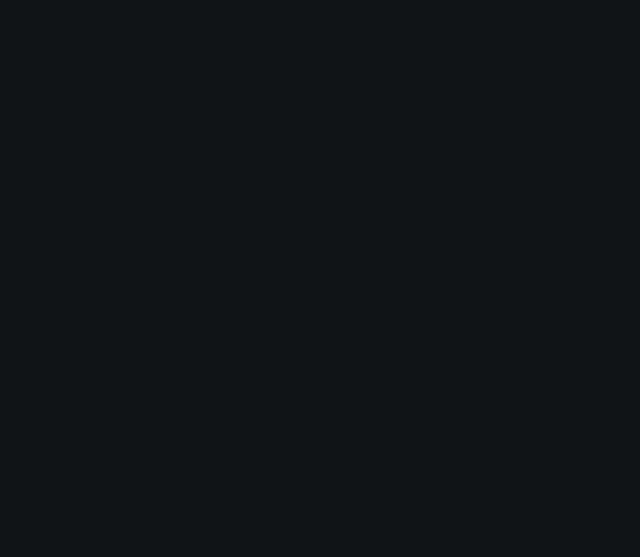
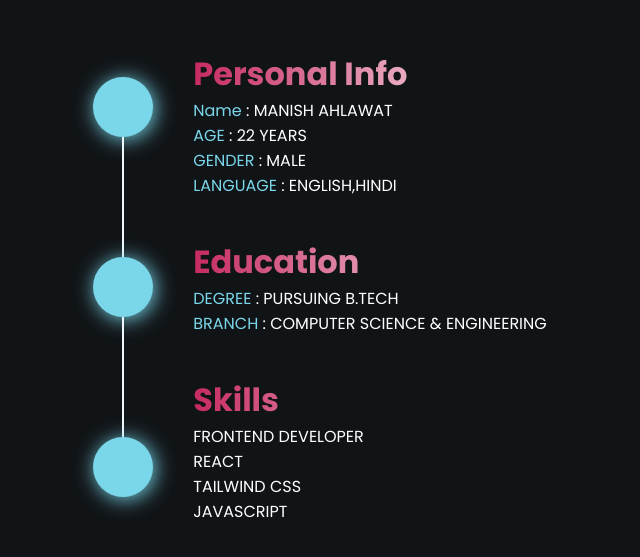
Before and after one commit to Manish-pro854/Portpolio, a React (Vite) app: page / in a window 1280 px wide. Shown: the part 913-1470 px from the top of the page, without its empty margins (0-640 px from the left). Built offline with nearby package versions, Linux system fonts and the light colour scheme.

Commit message:
create left side of about component

```diff
--- a/src/components/About/About.css
+++ b/src/components/About/About.css
@@ -1,5 +1,59 @@
 #about{
   height: 100%;
   width: 100%;
-  min-height: 100vh;
+  display: flex;
 }
+
+.leftabout{
+  width: 50%;
+  height: 100vh;
+  display: flex;
+  align-items: center;
+  justify-content: center;
+  gap: 40px;
+}
+
+.circle-line{
+  display: flex;
+  align-items: center;
+  justify-content: center;
+  flex-direction: column;
+}
+
+.circle{
+  width: 60px;
+  height: 60px;
+  border-radius: 50px;
+  background-color: #7ad7ea;
+  box-shadow: 2px 2px 20px #7ad7ea;
+}
+
+.line{
+  width: 2px;
+  height: 120px;
+  background-color: aliceblue;
+}
+
+.aboutdetails{
+  display: flex;
+  gap: 40px;
+  flex-direction: column;
+}
+
+.aboutdetails ul{
+  list-style: none;
+}
+
+.aboutdetails h1{
+  background: linear-gradient(to right, rgb(198, 42, 96),white);
+  background-clip: text;
+  color: transparent;
+}
+
+.aboutdetails li{
+  color: white;
+}
+
+.aboutdetails span{
+  color: #7ad7ea;
+}
--- a/src/components/About/About.jsx
+++ b/src/components/About/About.jsx
@@ -4,7 +4,44 @@
 const About = () => {
   return (
     <div id="about">
+      <div className="leftabout">
+        <div className="circle-line">
+          <div className="circle"></div>
+          <div className="line"></div>
+          <div className="circle"></div>
+          <div className="line"></div>
+          <div className="circle"></div>
+        </div>
+        <div className="aboutdetails">
+          <div className="personalinfo">
+            <h1>Personal Info</h1>
+            <ul>
+              <li><span>Name</span> : MANISH AHLAWAT</li>
+              <li><span>AGE</span> : 22 YEARS</li>
+              <li><span>GENDER</span> : MALE</li>
+              <li><span>LANGUAGE</span> : ENGLISH,HINDI</li>
+            </ul>
+          </div>
+          <div className="education">
+            <h1>Education</h1>
+            <ul>
+              <li><span>DEGREE</span> : PURSUING B.TECH</li>
+              <li><span>BRANCH</span> : COMPUTER SCIENCE & ENGINEERING</li>
 
+            </ul>
+          </div>
+          <div className="skills">
+            <h1>Skills</h1>
+            <ul>
+              <li>FRONTEND DEVELOPER</li>
+              <li>REACT</li>
+              <li>TAILWIND CSS</li>
+              <li>JAVASCRIPT</li>
+            </ul>
+          </div>
+        </div>
+      </div>
+      <div className="rightabout"></div>
     </div>
   )
 }
--- a/src/components/Nav/Nav.css
+++ b/src/components/Nav/Nav.css
@@ -25,7 +25,7 @@
   border-bottom: 2px solid white;
 }
 
-ul{
+nav ul{
   display: flex;
   align-items: center;
   justify-content: center;
```
